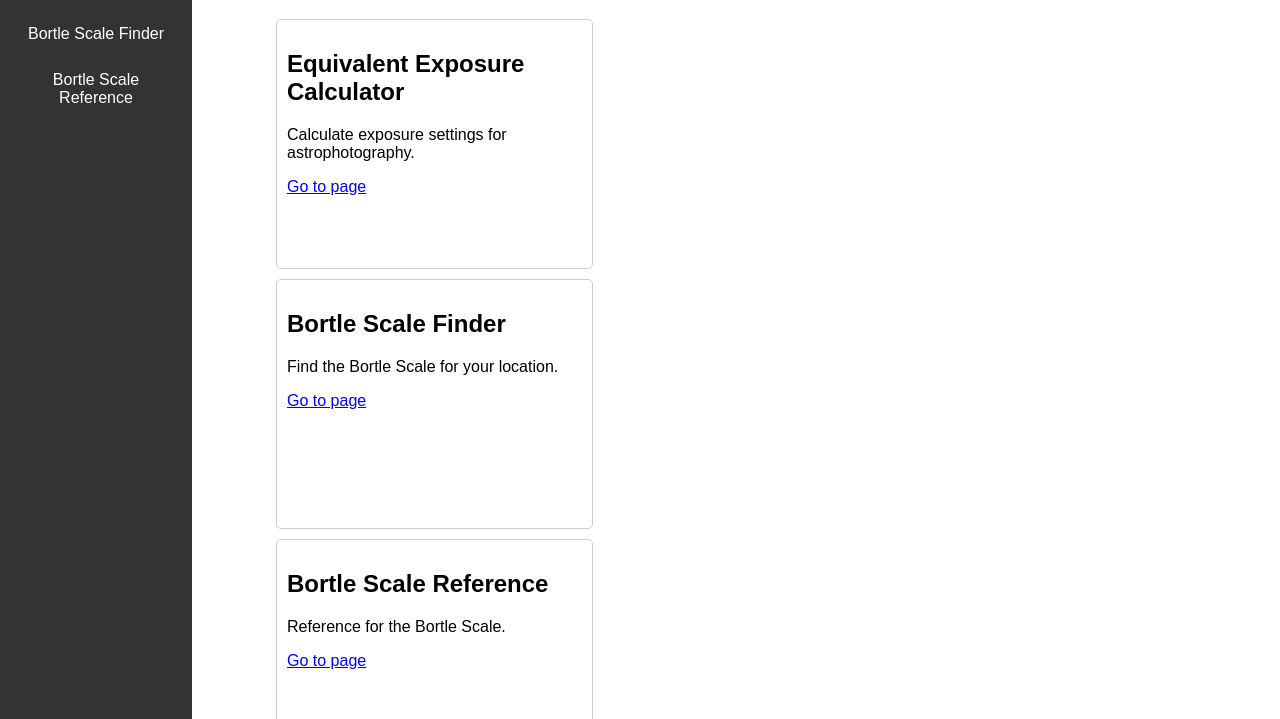
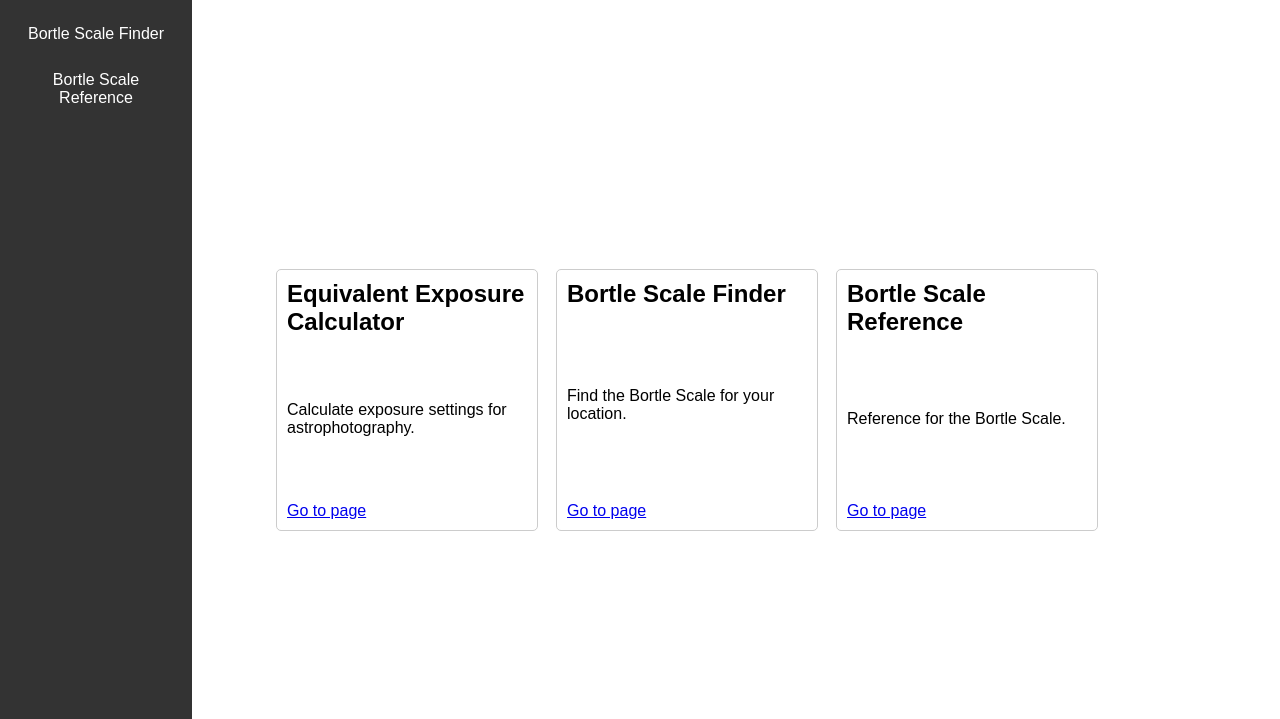
Before and after one commit to jdszekeres/astrophoto-tools, a plain HTML site: page index.html in a window 1280 px wide. Shown: the part 81-800 px from the top of the page. Drawn offline with Linux system fonts and the light colour scheme.

Commit message:
Tidy up homepage

```diff
--- /dev/null
+++ b/css/index.css
@@ -0,0 +1,7 @@
+.content {
+    flex-direction: row;
+    display: flex;
+    justify-content: start;
+    flex-wrap: wrap;
+    gap: 40px;
+}
--- a/index.html
+++ b/index.html
@@ -9,6 +9,7 @@
     <script src="js/components/navbar.js"></script>
     <script src="js/components/page_item.js"></script>
     <link rel="stylesheet" href="css/style.css">
+    <link rel="stylesheet" href="css/index.css">
 </head>
 <body>
 
--- a/js/components/page_item.js
+++ b/js/components/page_item.js
@@ -8,6 +8,9 @@ class PageItem extends HTMLElement {
 
     connectedCallback() {
         this.render();
+        this.style.display = 'block';
+        this.style.width = 'min(30vw, 30vh)';
+        this.style.height = 'min(30vw, 30vh)';
     }
 
     render() {
@@ -18,10 +21,23 @@ class PageItem extends HTMLElement {
                 border-radius: 5px;
                 padding: 10px;
                 margin: 10px 0;
-                width: 30%;
-                height: 30%;
+                width: 100%;
+                height: 100%;
+                display: flex;
+                flex-direction: column;
+                justify-content: space-between;
+            }
+            .page-item h2 {
+                margin: 0px;
+            }
 
+            .page-item p {
+                margin: 0px;
             }
+
+            .page-item a {
+                display: inline-block;
+                margin: 0px;
         </style>
         <div class="page-item">
             <h2>${this.name}</h2>
```
